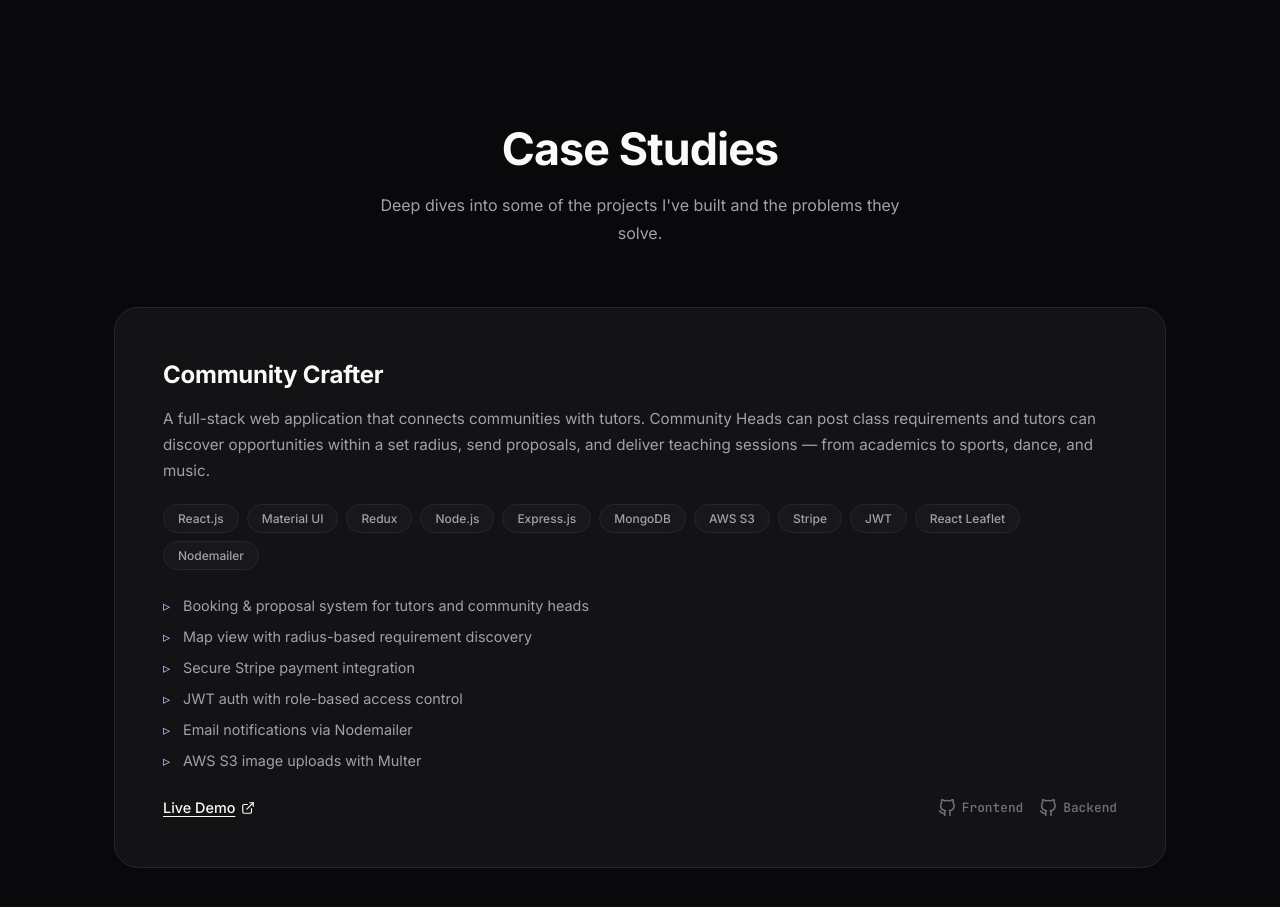
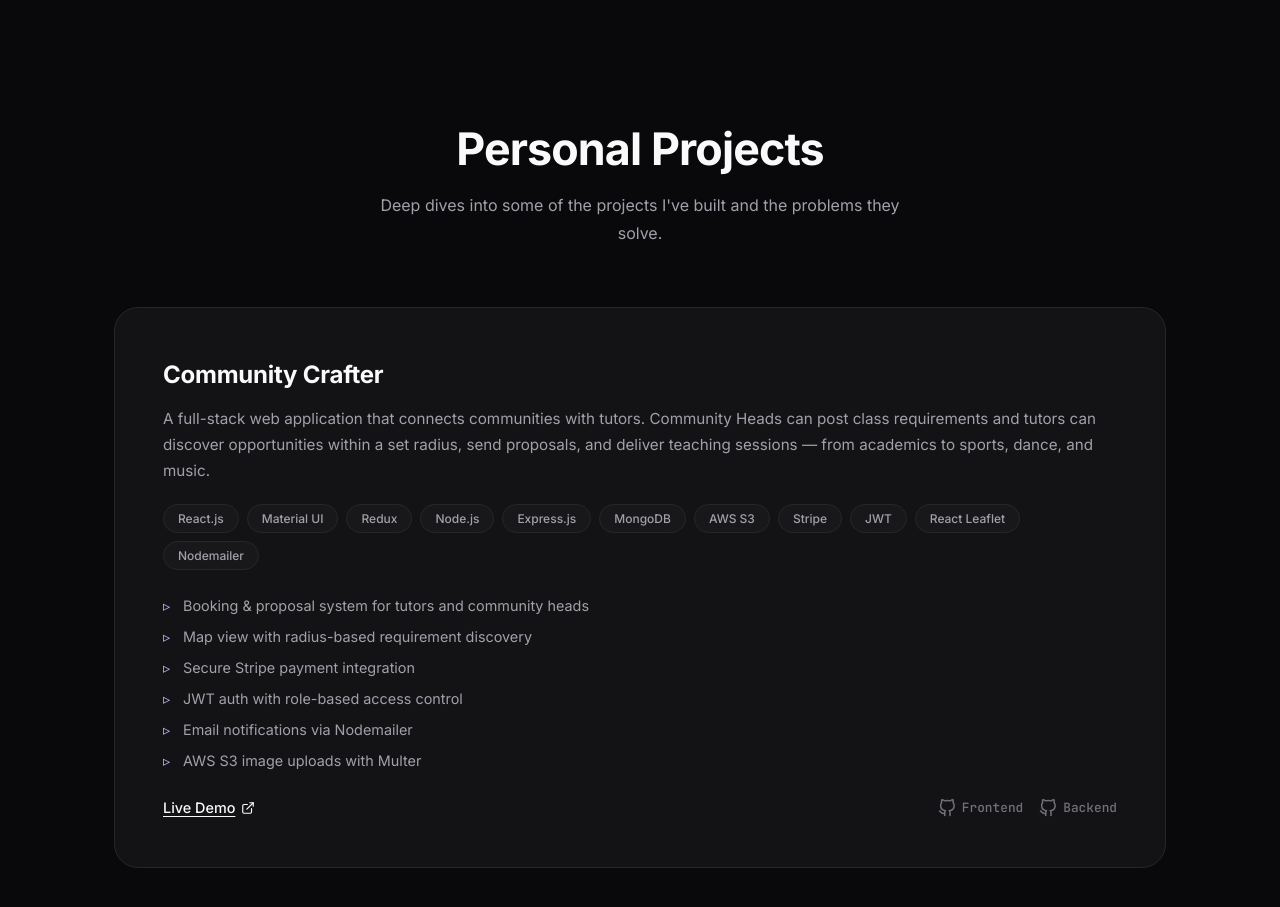
Before and after one commit to nikhilar98/portfolio, a React (Vite) app: page / in a window 1280 px wide. Shown: the part 4460-5367 px from the top of the page. Built offline with nearby package versions, Linux system fonts and the light colour scheme.

Commit message:
refactor: update section title in Projects component for better clarity

```diff
--- a/src/components/Projects/Projects.jsx
+++ b/src/components/Projects/Projects.jsx
@@ -38,7 +38,7 @@ const Projects = () => {
     <section id="projects" className="projects section">
       <div className="container">
         <div className="section-header">
-          <h2 className="section-title">Case Studies</h2>
+          <h2 className="section-title">Personal Projects</h2>
           <p className="section-subtitle">
             Deep dives into some of the projects I've built and the problems they solve.
           </p>
```
